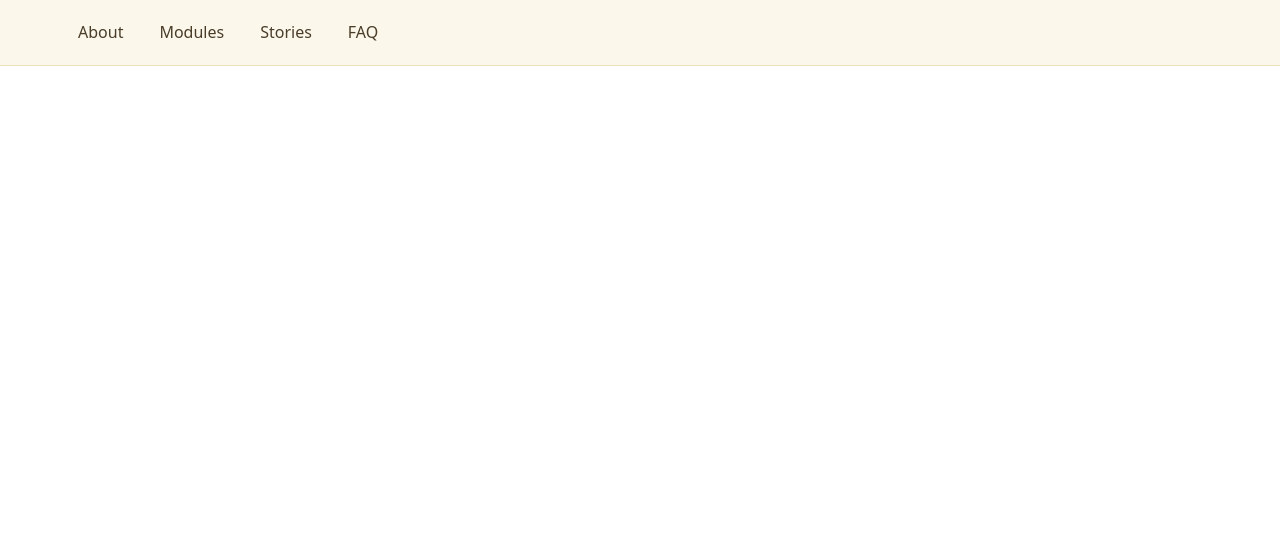
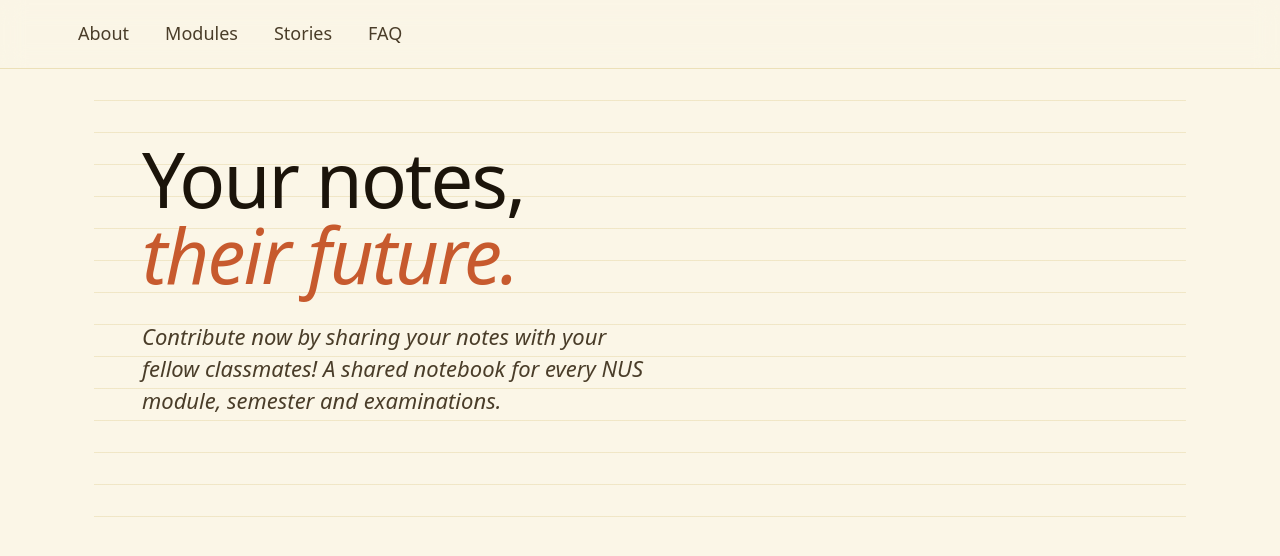
Before and after one commit to zaru-noodles/notelock, a Next.js app: page / in a window 1280 px wide. Shown: the top 556 px of the page. Built offline with nearby package versions, Linux system fonts and the light colour scheme.

Commit message:
Main part of landing page

```diff
--- /dev/null
+++ b/app/components/landing-page/Hero.tsx
@@ -0,0 +1,20 @@
+export default function Hero() {
+  return (
+    <section className="paper-bg relative px-12 pt-18 pb-22 max-w-[1280] mx-auto grid grid-cols-[minmax(0,1.05fr)_minmax(0,420px)] gap-14 items-start">
+      <div>
+        {/* Left side */}
+        <h1 className="font-medium text-[76px] text-ink-0 max-w-160 mb-7 leading-none tracking-tight">
+          Your notes, <br />
+          <span className="text-terra-400 italic">
+            their <span>future</span>.
+          </span>
+        </h1>
+        <p className="italic font-normal text-[22px] leading-[1.45] text-ink-2 mb-9 max-w-130">
+          Contribute now by sharing your notes with your fellow classmates! A
+          shared notebook for every NUS module, semester and examinations.
+        </p>
+        {/* Right side with login and signup */}
+      </div>
+    </section>
+  );
+}
--- a/app/components/landing-page/Navbar.tsx
+++ b/app/components/landing-page/Navbar.tsx
@@ -3,25 +3,25 @@ export default function Navbar() {
     <nav className="sticky top-0 z-10 flex items-center gap-5.5 px-12 py-4 border-b border-paper-3 bg-paper-1/80 backdrop-blur-md">
       <div className="flex gap-6 ml-6">
         <a
-          className="text-ink-2 text-[16px] font-medium px-1.5 py-1 border-b border-transparent transition-colors duration-250 hover:text-ink-1  hover:border-b-ink-2"
+          className="text-ink-2 text-[18px] font-medium px-1.5 py-1 border-b border-transparent transition-colors duration-250 hover:text-ink-1  hover:border-b-ink-2"
           href="#about"
         >
           About
         </a>
         <a
-          className="text-ink-2 text-[16px] font-medium px-1.5 py-1 border-b border-transparent transition-colors duration-250 hover:text-ink-1 hover:border-b-ink-2"
+          className="text-ink-2 text-[18px] font-medium px-1.5 py-1 border-b border-transparent transition-colors duration-250 hover:text-ink-1 hover:border-b-ink-2"
           href="#modules"
         >
           Modules
         </a>
         <a
-          className="text-ink-2 text-[16px] font-medium px-1.5 py-1 border-b border-transparent transition-colors duration-250 hover:text-ink-1 hover:border-b-ink-2"
+          className="text-ink-2 text-[18px] font-medium px-1.5 py-1 border-b border-transparent transition-colors duration-250 hover:text-ink-1 hover:border-b-ink-2"
           href="#stories"
         >
           Stories
         </a>
         <a
-          className="text-ink-2 text-[16px] font-medium px-1.5 py-1 border-b border-transparent transition-colors duration-250 hover:text-ink-1 hover:border-b-ink-2"
+          className="text-ink-2 text-[18px] font-medium px-1.5 py-1 border-b border-transparent transition-colors duration-250 hover:text-ink-1 hover:border-b-ink-2"
           href="#faq"
         >
           FAQ
--- a/app/globals.css
+++ b/app/globals.css
@@ -68,3 +68,11 @@
   --shadow-sh-4:
     0 4px 0 rgba(74, 61, 41, 0.05), 0 18px 36px -10px rgba(74, 61, 41, 0.22);
 }
+
+@utility paper-bg {
+  background-image: repeating-linear-gradient(
+    180deg,
+    transparent 0 31px,
+    color-mix(in srgb, var(--color-paper-3) 70%, transparent) 31px 32px
+  );
+}
--- a/app/layout.tsx
+++ b/app/layout.tsx
@@ -12,11 +12,10 @@ export default function RootLayout({
   children: React.ReactNode;
 }>) {
   return (
-    <html
-      lang="en"
-      className={`h-full antialiased`}
-    >
-      <body className="min-h-full flex flex-col">{children}</body>
+    <html lang="en" className="h-full antialiased">
+      <body className="min-h-full flex flex-col bg-paper-1 text-ink-1">
+        {children}
+      </body>
     </html>
   );
 }
--- a/app/page.tsx
+++ b/app/page.tsx
@@ -1,9 +1,11 @@
 import Navbar from "@/app/components/landing-page/Navbar";
+import Hero from "@/app/components/landing-page/Hero";
 
 export default function Home() {
   return (
     <>
       <Navbar />
+      <Hero />
     </>
   );
 }
```
